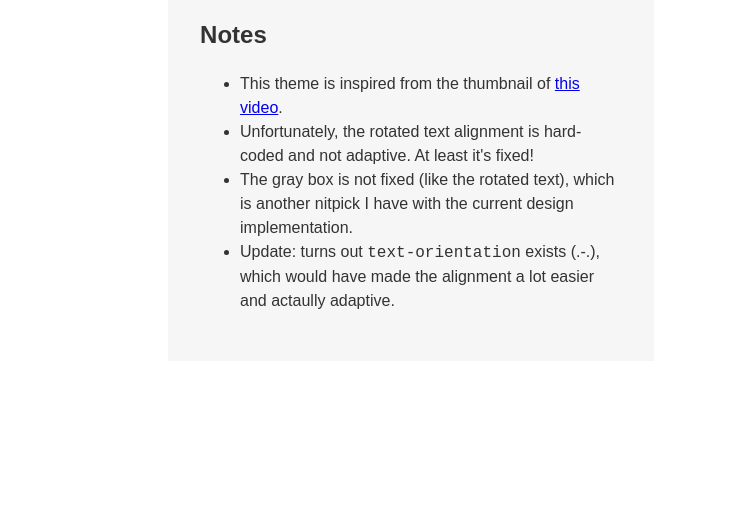
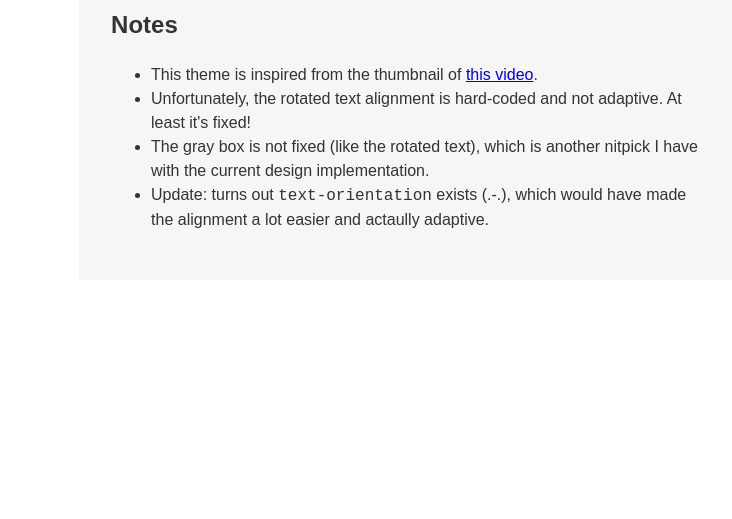
Before and after one commit to nightmono/website-designs-testing, a plain HTML site: page designs/album/index.html in a window 1280 px wide. Shown: the part 281-800 px from the top of the page, without its empty margins (253-985 px from the left). Drawn offline with Linux system fonts and the light colour scheme; a small style sheet from the web is missing.

Commit message:
Designs now import style.css from root and add their own css on

```diff
--- a/designs/album/index.html
+++ b/designs/album/index.html
@@ -5,6 +5,7 @@
     <meta charset="UTF-8">
     <meta name="viewport" content="width=device-width, initial-scale=1.0">
     <title>Album</title>
+    <link rel="stylesheet" type="text/css" href="../../style.css">
     <link rel="stylesheet" type="text/css" href="style.css">
 </head>
 
--- a/designs/album/style.css
+++ b/designs/album/style.css
@@ -1,15 +1,3 @@
-@import url("https://cdn.jsdelivr.net/npm/@xz/fonts@1/serve/roboto-slab.min.css");
-
-body {
-    margin: 2ch auto;
-    max-width: 60ch;
-    font-size: 16px;
-    line-height: 1.5;
-    padding: 0 2ch;
-    color: #333;
-    font-family: 'Roboto Slab', sans-serif;
-}
-
 header {
     transform: rotate(90deg);
     transform-origin: left top;
--- a/designs/columns/style.css
+++ b/designs/columns/style.css
@@ -1,15 +1,3 @@
-@import url("https://cdn.jsdelivr.net/npm/@xz/fonts@1/serve/roboto-slab.min.css");
-
-body {
-    margin: 4ch auto;
-    max-width: 80ch;
-    font-size: 16px;
-    line-height: 1.5;
-    padding: 0 2ch;
-    color: #333;
-    font-family: 'Roboto Slab', sans-serif;
-}
-
 h1,h2,h3 {
     margin: 1rem 0;
 }
--- a/style.css
+++ b/style.css
@@ -1,11 +1,11 @@
 @import url("https://cdn.jsdelivr.net/npm/@xz/fonts@1/serve/roboto-slab.min.css");
 
 body {
-    margin: 4ch auto;
-    max-width: 60ch;
+    margin: 0 auto;
+    max-width: 80ch;
     font-size: 16px;
     line-height: 1.5;
-    padding: 0 2ch;
+    padding: 2rem;
     color: #333;
     font-family: 'Roboto Slab', sans-serif;
 }
```
Also changed, not shown: designs/columns/index.html (+1 -0 lines).
